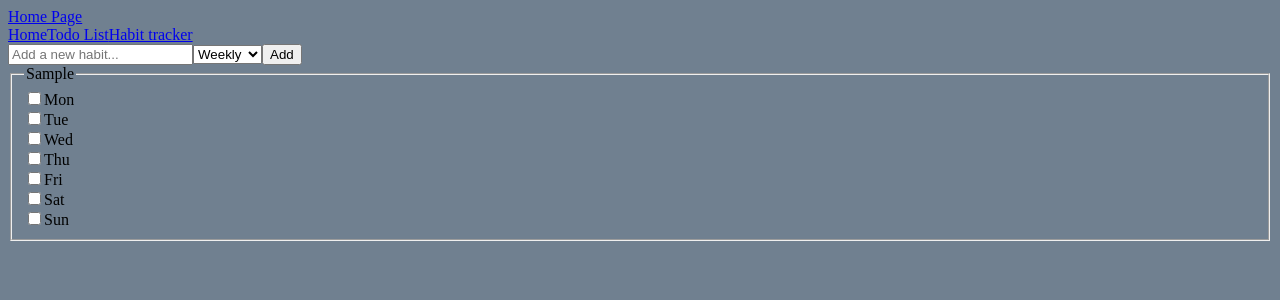
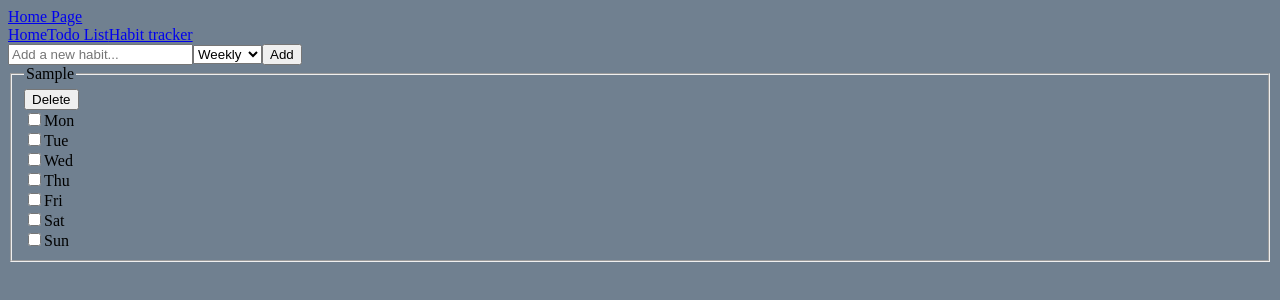
Before and after one commit to Ludovico02/TodoList, a React (Vite) app: page /habitTracker in a window 1280 px wide. Both pictures are taken after typing "Sample" into the empty fields and a click on the button "Add". Shown: the top 300 px of the page. Built offline with nearby package versions, Linux system fonts and the light colour scheme.

Commit message:
Added delete habit function

```diff
--- a/src/features/habitTracker/components/HabitTracker.jsx
+++ b/src/features/habitTracker/components/HabitTracker.jsx
@@ -40,6 +40,10 @@ export default function HabitTracker() {
         setHabits([...habits, newHabit]);
     }
 
+    const onDeleteHabit = (id) => {
+        setHabits(habits.filter(habit => habit.id !== id));
+    }
+
     const toggleWeeklyDay = (id, day) => {
         setHabits(habits.map((habit) => (
             habit.id === id ? {
@@ -62,6 +66,7 @@ export default function HabitTracker() {
                         key={index}
                         habit={habit}
                         onToggleDay={toggleWeeklyDay}
+                        onDelete={onDeleteHabit}
                     /> : habit.type === "Daily" ?
                     <DailyHabit
                         key={index}
--- a/src/features/habitTracker/components/WeeklyHabits.jsx
+++ b/src/features/habitTracker/components/WeeklyHabits.jsx
@@ -1,9 +1,10 @@
-export default function WeeklyHabit({ habit, onToggleDay }) {
+export default function WeeklyHabit({ habit, onToggleDay, onDelete }) {
     const weekDays = ["Monday", "Tuesday", "Wednesday", "Thursday", "Friday", "Saturday", "Sunday"]
 
     return (
         <fieldset>
             <legend>{habit.name}</legend>
+            <button onClick={() => onDelete(habit.id)}>Delete</button>
             {weekDays.map((day, index) => (
                 <div key={index}>
                     <input
```
